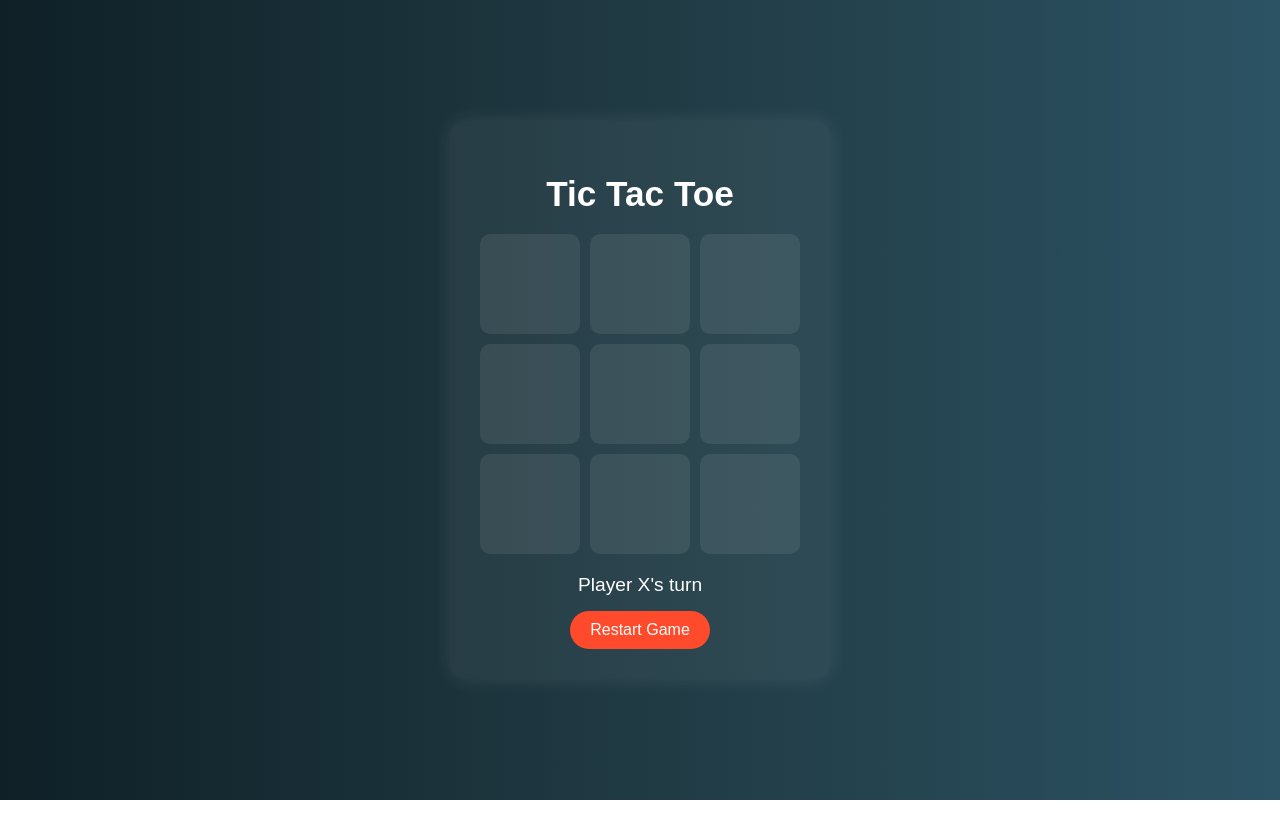
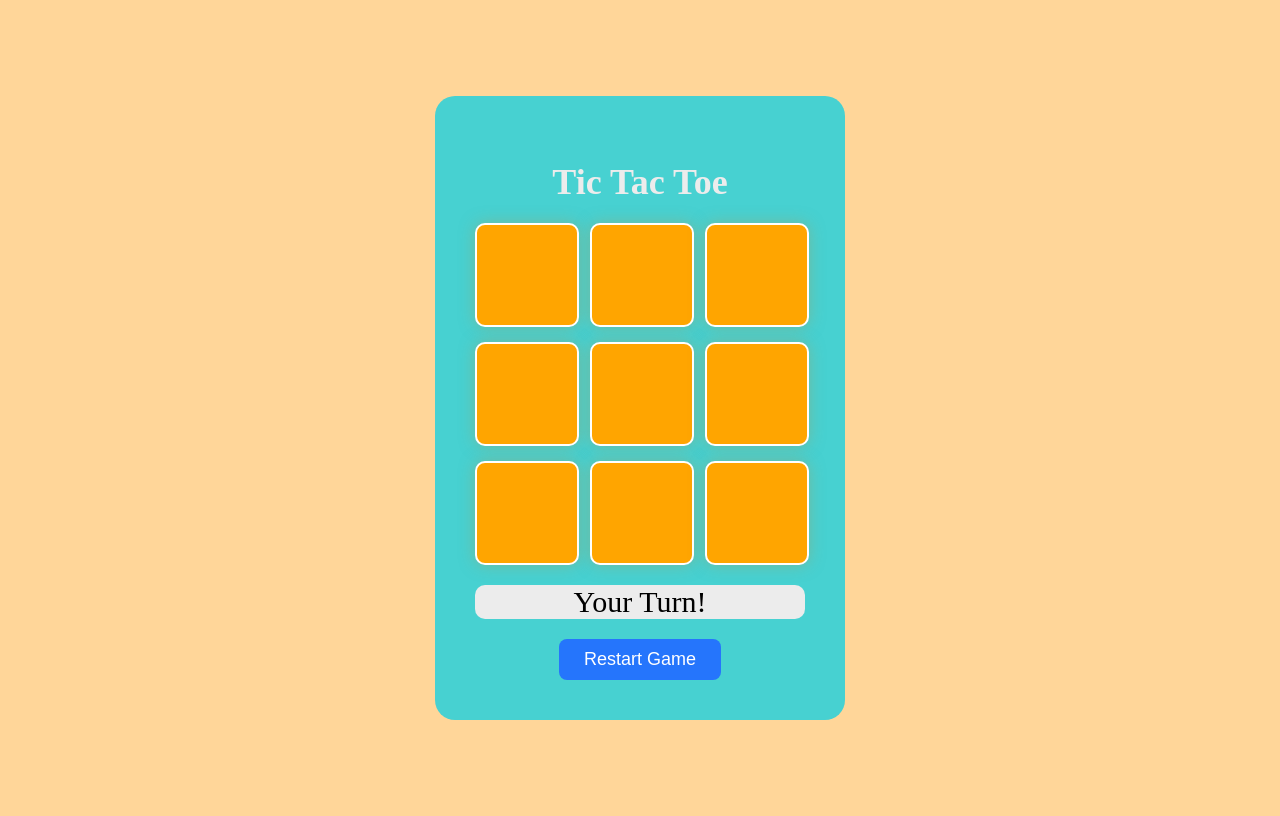
Before and after one commit to Tejashreeraut/Tic-tac-toe, a plain HTML site: page index.html in a window 1280 px wide. Drawn offline with Linux system fonts and the light colour scheme.

Commit message:
index file added

```diff
--- a/index.html
+++ b/index.html
@@ -1,155 +1,198 @@
 <!DOCTYPE html>
 <html lang="en">
 <head>
-  <meta charset="UTF-8" />
-  <meta name="viewport" content="width=device-width, initial-scale=1.0"/>
-  <title>Tic Tac Toe</title>
+    <meta charset="UTF-8">
+    <meta name="viewport" content="width=device-width, initial-scale=1.0">
+    <title>Tic Tac Toe - Neon Theme</title>
     <style>
+
+
         body {
-      margin: 0;
-      font-family: Arial, sans-serif;
-      background: linear-gradient(to right, #0f2027, #203a43, #2c5364);
+            height: 100vh;
             display: flex;
             justify-content: center;
             align-items: center;
-      height: 100vh;
-      color: white;
+            background-color: #ffd699;
+            animation: bgAnimation 10s infinite alternate;
         }
 
-    .wrapper {
+
+        .container {
+            background: #47d1d1;
+            color: #fff;
+            padding: 40px;
+            border-radius: 20px;
+            box-shadow: #1f7a7a;
             text-align: center;
-      background: rgba(255, 255, 255, 0.05);
-      padding: 30px;
-      border-radius: 15px;
-      box-shadow: 0 0 20px rgba(255, 255, 255, 0.1);
         }
 
         h1 {
+            font-size: 36px;
+            color: #ececec;
             margin-bottom: 20px;
-      font-size: 2.2em;
         }
 
         .board {
             display: grid;
             grid-template-columns: repeat(3, 100px);
-      grid-gap: 10px;
-      justify-content: center;
-      margin-bottom: 20px;
+            grid-gap: 15px;
         }
 
         .cell {
             width: 100px;
             height: 100px;
-      background: rgba(255, 255, 255, 0.08);
+            background: orange;
+            border: 2px solid white;
             border-radius: 10px;
-      font-size: 2.5rem;
+            font-size: 36px;
+
             display: flex;
+            justify-content: center;
             align-items: center;
-      justify-content: center;
             cursor: pointer;
-      transition: background 0.3s;
+            transition: 0.3s;
+            box-shadow: 0 0 15px rgba(160, 164, 105, 0.5);
         }
 
         .cell:hover {
-      background: rgba(255, 255, 255, 0.15);
+            background: #888181;
+            box-shadow: 0 0 25px rgba(202, 156, 138, 0.8);
         }
 
-    .status {
-      margin-bottom: 15px;
-      font-size: 1.2rem;
+        .cell.x {
+            color: #ff5733;
         }
 
-    .btn {
-      background: #ff4b2b;
-      border: none;
-      padding: 10px 20px;
-      border-radius: 25px;
-      color: white;
-      font-size: 1rem;
-      cursor: pointer;
-      transition: background 0.3s;
+        .cell.o {
+            color: #33ff57;
         }
 
-    .btn:hover {
-      background: #ff6a4d;
+        .winning-line {
+            animation: blink 0.5s infinite alternate;
         }
+
+
+
+        .message {
+            font-size: 30px;
+            margin: 20px 0;
+            color: #000000;
+            background-color: #ececec;
+            border-radius: 10px;
+        }
+
+        button {
+            padding: 10px 25px;
+            font-size: 18px;
+            color: #fff;
+            background: #2575fc;
+            border: none;
+            border-radius: 8px;
+            cursor: pointer;
+            transition: 0.3s;
+        }
+
+        button:hover {
+            background: #1a53a2;
+        }
+
     </style>
 </head>
 <body>
-  <div class="wrapper">
-    <h1>Tic Tac Toe</h1>
-    <div class="board" id="board">
-      <div class="cell" data-index="0"></div>
-      <div class="cell" data-index="1"></div>
-      <div class="cell" data-index="2"></div>
-      <div class="cell" data-index="3"></div>
-      <div class="cell" data-index="4"></div>
-      <div class="cell" data-index="5"></div>
-      <div class="cell" data-index="6"></div>
-      <div class="cell" data-index="7"></div>
-      <div class="cell" data-index="8"></div>
-    </div>
-    <div class="status" id="status">Player X's turn</div>
-    <button class="btn" onclick="restartGame()">Restart Game</button>
+
+<div class="container">
+    <h1>Tic Tac Toe </h1>
+
+    <div class="board" id="board"></div>
+
+    <div class="message" id="message">Your Turn!</div>
+
+    <button onclick="resetGame()">Restart Game</button>
 </div>
 
 <script>
-    const cells = document.querySelectorAll('.cell');
-    const statusText = document.getElementById('status');
-    let board = ["", "", "", "", "", "", "", "", ""];
+    const board = document.getElementById("board");
+    const message = document.getElementById("message");
+
     let currentPlayer = "X";
+    let cells = Array(9).fill(null);
     let gameActive = true;
 
-    const winConditions = [
-      [0,1,2],
-      [3,4,5],
-      [6,7,8],
-      [0,3,6],
-      [1,4,7],
-      [2,5,8],
-      [0,4,8],
-      [2,4,6]
-    ];
 
-    function handleClick(e) {
-      const index = e.target.dataset.index;
-      if (board[index] !== "" || !gameActive) return;
+    function createBoard() {
+        board.innerHTML = "";
+        cells = Array(9).fill(null);
+        gameActive = true;
+        message.textContent = "Your Turn!";
 
-      board[index] = currentPlayer;
-      e.target.textContent = currentPlayer;
-
-      if (checkWin()) {
-        statusText.textContent = 🎉 Player ${currentPlayer} wins!;
-        gameActive = false;
-        return;
-      }
-
-      if (!board.includes("")) {
-        statusText.textContent = "It's a draw!";
-        gameActive = false;
-        return;
-      }
-
-      currentPlayer = currentPlayer === "X" ? "O" : "X";
-      statusText.textContent = Player ${currentPlayer}'s turn;
-    }
-
-    function checkWin() {
-      return winConditions.some(condition => {
-        const [a, b, c] = condition;
-        return board[a] && board[a] === board[b] && board[a] === board[c];
+        cells.forEach((_, index) => {
+            const cell = document.createElement("div");
+            cell.classList.add("cell");
+            cell.dataset.index = index;
+            cell.addEventListener("click", handleCellClick);
+            board.appendChild(cell);
         });
     }
 
-    function restartGame() {
-      board = ["", "", "", "", "", "", "", "", ""];
-      currentPlayer = "X";
-      gameActive = true;
-      statusText.textContent = Player X's turn;
-      cells.forEach(cell => cell.textContent = "");
+
+    function handleCellClick(e) {
+        const index = e.target.dataset.index;
+
+        if (!cells[index] && gameActive) {
+            cells[index] = currentPlayer;
+            e.target.textContent = currentPlayer;
+            e.target.classList.add(currentPlayer === "X" ? "x" : "o");
+
+            if (checkWinner()) {
+                message.textContent =` ${currentPlayer} Wins! 🎉;`
+                highlightWinningCells();
+                gameActive = false;
+            } else if (cells.every(cell => cell !== null)) {
+                message.textContent = "It's a Draw! 🤝";
+                gameActive = false;
+            } else {
+                currentPlayer = currentPlayer === "X" ? "O" : "X";
+                message.textContent =`  ${currentPlayer}'s Turn`
+            }
+        }
     }
 
-    cells.forEach(cell => cell.addEventListener('click', handleClick));
+
+    function checkWinner() {
+        const winningCombinations = [
+            [0, 1, 2], [3, 4, 5], [6, 7, 8],
+            [0, 3, 6], [1, 4, 7], [2, 5, 8],
+            [0, 4, 8], [2, 4, 6]
+        ];
+
+        for (const combo of winningCombinations) {
+            const [a, b, c] = combo;
+
+            if (cells[a] && cells[a] === cells[b] && cells[a] === cells[c]) {
+                highlightCells(combo);
+                return true;
+            }
+        }
+        return false;
+    }
+
+
+    function highlightCells(combo) {
+        combo.forEach(index => {
+            const cell = document.querySelector(cell[data-index ,"${index}"]);
+            cell.classList.add("winning-line");
+        });
+    }
+
+
+    function resetGame() {
+        currentPlayer = "X";
+        createBoard();
+    }
+
+
+    createBoard();
 </script>
+
 </body>
 </html>
```
Lines whose indentation alone changed are shown as unchanged.
